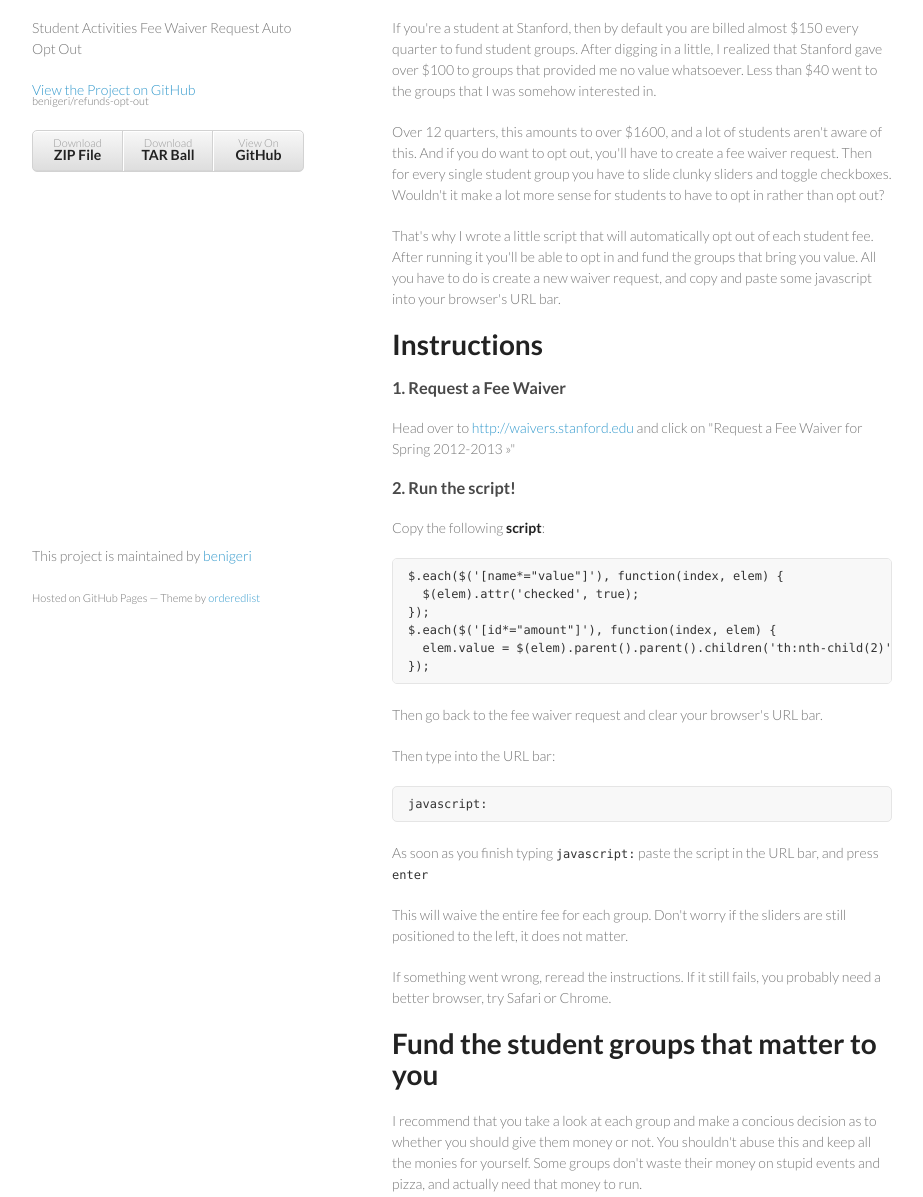
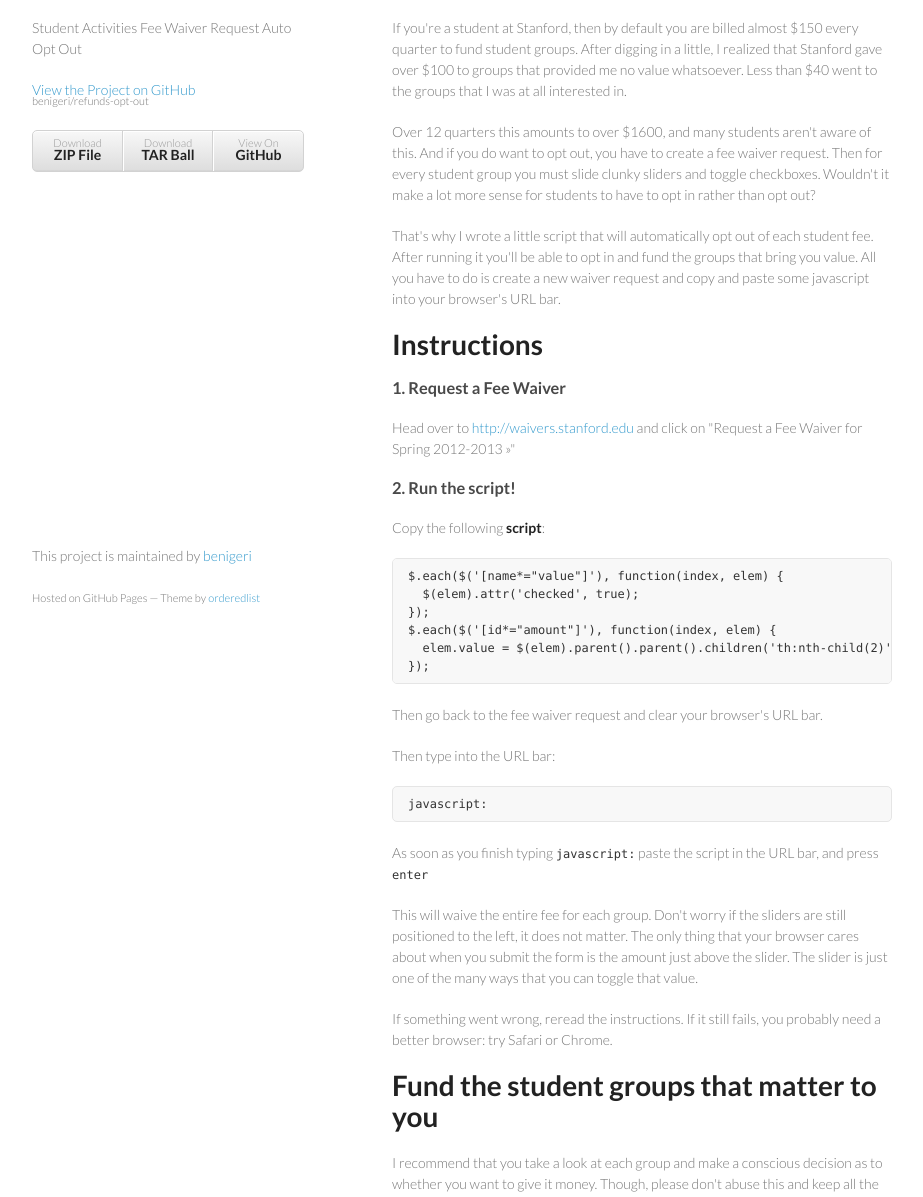
Before and after one commit to benigeri/refunds-opt-out, a plain HTML site: page index.html in a window 1280 px wide. Shown: the part 123-1320 px from the top of the page, without its empty margins (178-1101 px from the left). Drawn offline with Linux system fonts and the light colour scheme.

```diff
--- a/index.html
+++ b/index.html
@@ -30,11 +30,11 @@
       <section>
         <h1>Opt out of your Stanford student group fees in 2 simple steps!</h1>
 
-<p>If you're a student at Stanford, then by default you are billed almost $150 every quarter to fund student groups. After digging in a little, I realized that Stanford gave over $100 to groups that provided me no value whatsoever. Less than $40 went to the groups that I was somehow interested in.  </p>
+<p>If you're a student at Stanford, then by default you are billed almost $150 every quarter to fund student groups. After digging in a little, I realized that Stanford gave over $100 to groups that provided me no value whatsoever. Less than $40 went to the groups that I was at all interested in.  </p>
 
-<p>Over 12 quarters, this amounts to over $1600, and a lot of students aren't aware of this. And if you do want to opt out, you'll have to create a fee waiver request. Then for every single student group you have to slide clunky sliders and toggle checkboxes. Wouldn't it make a lot more sense for students to have to opt in rather than opt out?</p>
+<p>Over 12 quarters this amounts to over $1600, and many students aren't aware of this. And if you do want to opt out, you have to create a fee waiver request. Then for every student group you must slide clunky sliders and toggle checkboxes. Wouldn't it make a lot more sense for students to have to opt in rather than opt out?</p>
 
-<p>That's why I wrote a little script that will automatically opt out of each student fee. After running it you'll be able to opt in and fund the groups that bring you value.  All you have to do is create a new waiver request, and copy and paste some javascript into your browser's URL bar. </p>
+<p>That's why I wrote a little script that will automatically opt out of each student fee. After running it you'll be able to opt in and fund the groups that bring you value.  All you have to do is create a new waiver request and copy and paste some javascript into your browser's URL bar. </p>
 
 <h1>Instructions</h1>
 
@@ -63,13 +63,13 @@ $.each($('[id*="amount"]'), function(index, elem) {
 
 <p>As soon as you finish typing <code>javascript:</code> paste the script in the URL bar, and press <code>enter</code></p>
 
-<p>This will waive the entire fee for each group. Don't worry if the sliders are still positioned to the left, it does not matter. </p>
+<p>This will waive the entire fee for each group. Don't worry if the sliders are still positioned to the left, it does not matter. The only thing that your browser cares about when you submit the form is the amount just above the slider. The slider is just one of the many ways that you can toggle that value.  </p>
 
-<p>If something went wrong, reread the instructions. If it still fails, you probably need a better browser, try Safari or Chrome.</p>
+<p>If something went wrong, reread the instructions. If it still fails, you probably need a better browser: try Safari or Chrome.</p>
 
 <h1>Fund the student groups that matter to you</h1>
 
-<p>I recommend that you take a look at each group and make a concious decision as to whether you should give them money or not. You shouldn't abuse this and keep all the monies for yourself. Some groups don't waste their money on stupid events and pizza, and actually need that money to run.</p>
+<p>I recommend that you take a look at each group and make a conscious decision as to whether you want to give it money. Though, please don't abuse this and keep all the monies for yourself. Some groups don't waste their allowances on unnecessary events and food, and actually need that money to run.</p>
 
 <p>And the best part is, you will receive a nice little check in the mail a couple weeks after doing this!</p>
       </section>
```
Also changed, not shown: params.json (+1 -1 lines).
